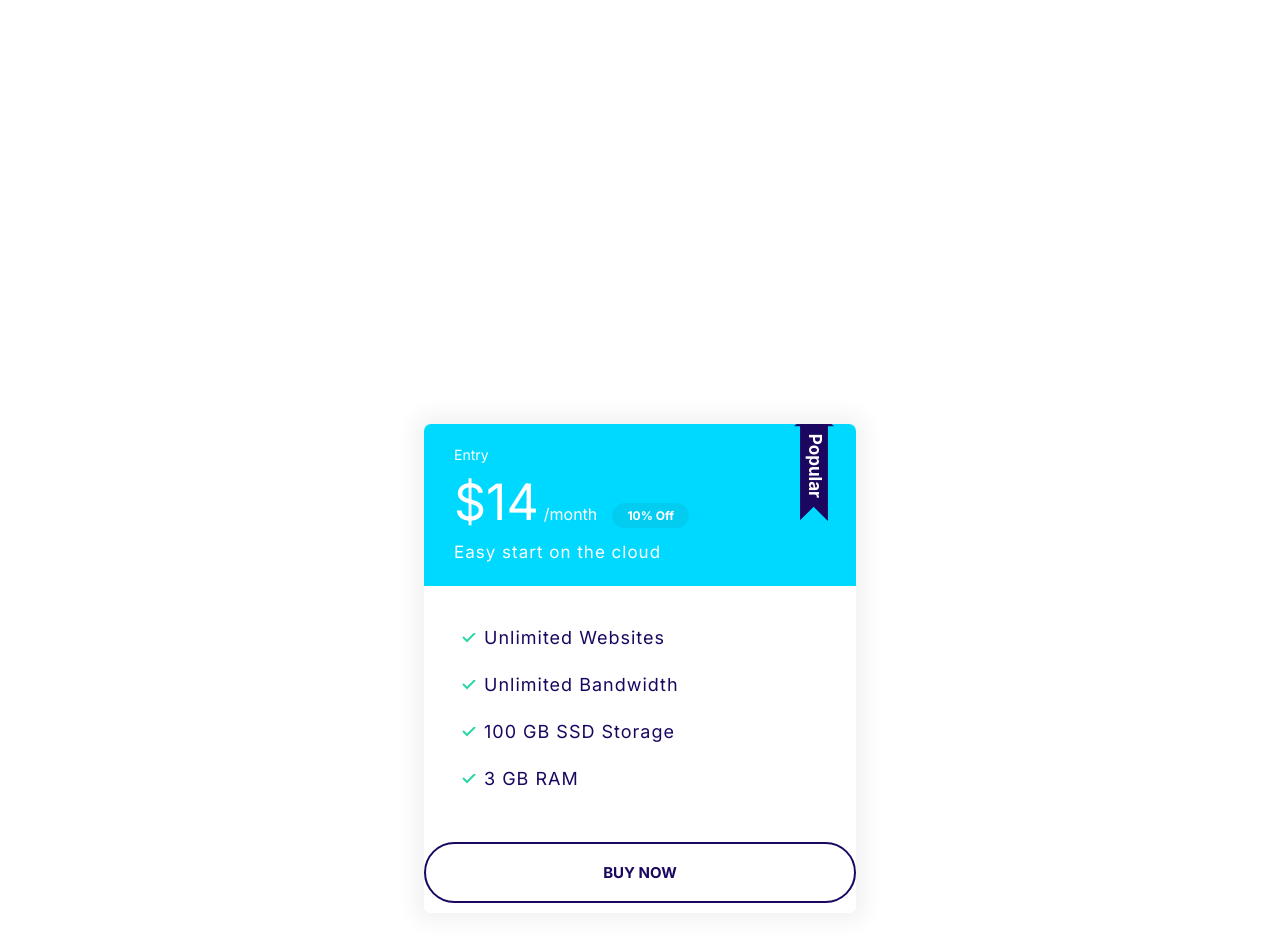
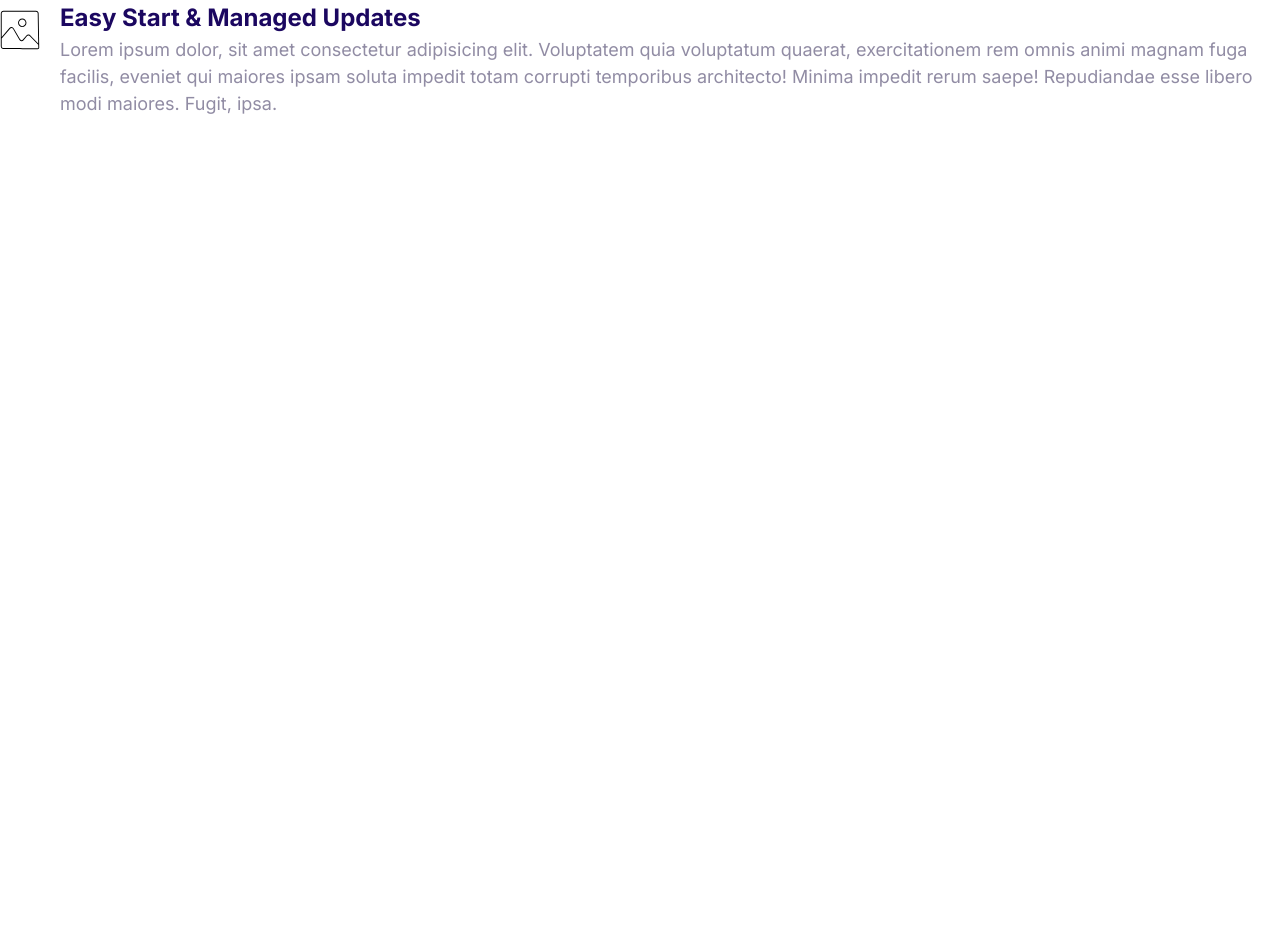
Before and after one commit to rathorePriyanshu/Rishify, a plain HTML site: page index.html in a window 1280 px wide. After the commit the page ends 800 px from the top, so only its background shows below. Drawn offline with Linux system fonts and the light colour scheme.

Commit message:
Defining Media Object component

```diff
--- a/css/test.css
+++ b/css/test.css
@@ -372,3 +372,20 @@ a {
     font-size: 1.7rem;
   }
 }
+
+/*Media*/
+.media {
+  display: flex;
+}
+
+.media__image {
+  margin-top: 1rem;
+}
+
+.media__body {
+  margin-left: 2rem;
+}
+
+.media__title {
+  margin: 0;
+}
--- a/index.html
+++ b/index.html
@@ -17,26 +17,18 @@
 </head>
 
 <body>
-    <div style="margin: 30%; padding: 4rem;">
-        <div class="plan plan--popular">
-            <div class="card card--secondary">
-                <header class="card__header">
-                    <h3 class="plan__name">Entry</h3>
-                    <span class="plan__pricing">$14</span>
-                    <span class="plan__billing-cycle">/month</span>
-                    <span class="badge badge--secondary badge--small">10% Off</span>
-                    <span class="plan__description">Easy start on the cloud</span>
-                </header>
-                <div class="card__body">
-                    <ul class="list list--tick">
-                        <li class="list__item">Unlimited Websites</li>
-                        <li class="list__item">Unlimited Bandwidth</li>
-                        <li class="list__item">100 GB SSD Storage</li>
-                        <li class="list__item">3 GB RAM</li>
-                    </ul>
-                </div>
-                <button class="btn btn--outline btn-block">BUY NOW</button>
-            </div>
+    <div class="media">
+        <div class="media__image">
+            <svg class="icon icon--primary">
+                <use xlink:href="Images/sprite.svg#snap"></use>
+            </svg>
+        </div>
+        <div class="media__body">
+            <h3 class="media__title">Easy Start & Managed Updates</h3>
+            <p>Lorem ipsum dolor, sit amet consectetur adipisicing elit. Voluptatem quia voluptatum quaerat,
+                exercitationem rem omnis animi magnam fuga facilis, eveniet qui maiores ipsam soluta impedit totam
+                corrupti temporibus architecto! Minima impedit rerum saepe! Repudiandae esse libero modi maiores. Fugit,
+                ipsa.</p>
         </div>
     </div>
 </body>
```
Also changed, not shown: Components/media.html (added, +14 -0 lines).
